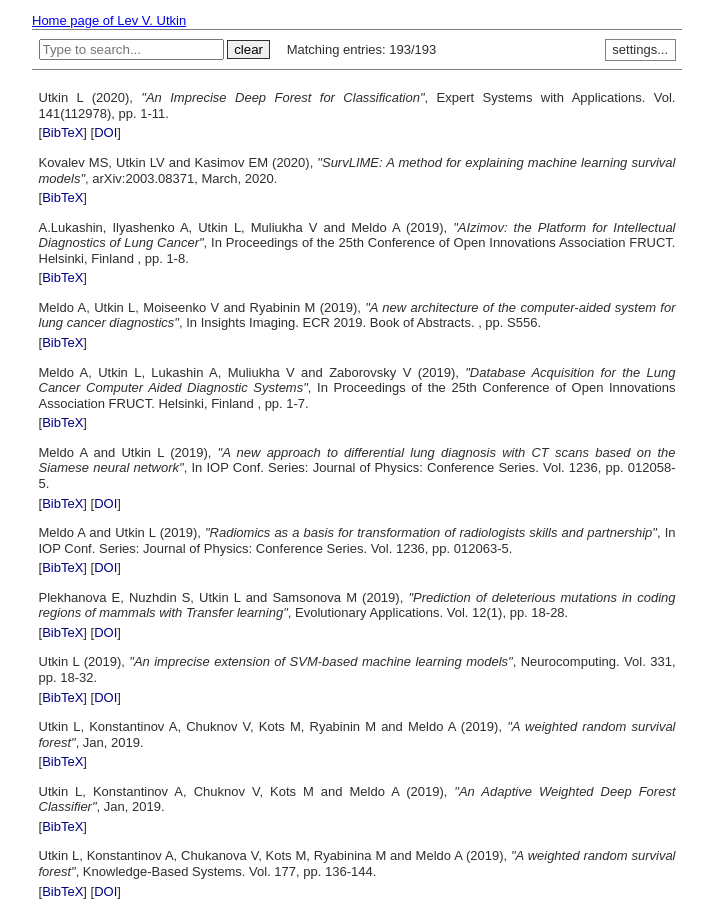
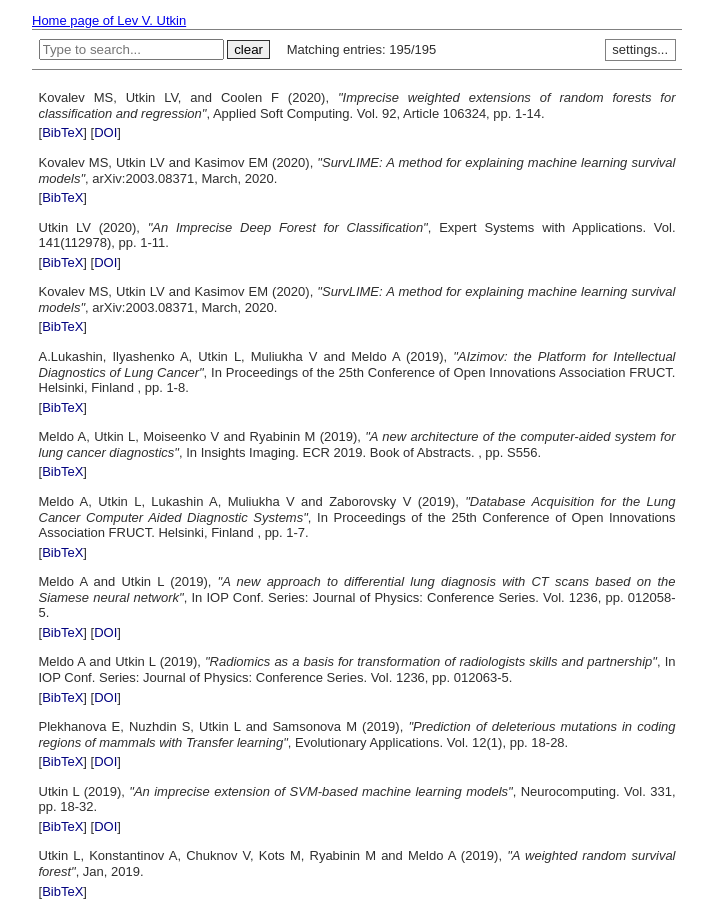
Before and after one commit to levutkin/levutkin.github.io, a Jekyll site: the page publications.html, which Jekyll copies as it is, in a window 1280 px wide and 900 px high. Shown: the whole window, without its empty margins (283-996 px from the left). Built offline with Jekyll 4.4.1, drawn with Linux system fonts in a browser that asks for light colours.

Commit message:
Update publications.html

```diff
--- a/publications.html
+++ b/publications.html
@@ -404,8 +404,37 @@ p.infolinks { margin: 0.3em 0em 0em 0em; padding: 0px; }
 </form>
 <table id="qs_table" border="1">
 <tbody>
+
+<tr id="Utkin-Kovalev-Coolen-2020" class="entry">
+	<td>Kovalev MS, Utkin LV, and Coolen F (2020), <i>"Imprecise weighted extensions of random forests for classification and regression"</i>, Applied Soft Computing.  Vol. 92, Article 106324, pp. 1-14.
+	<p class="infolinks"> [<a href="javascript:toggleInfo('Utkin-Kovalev-Coolen-2020','bibtex')">BibTeX</a>] [<a href="https://doi.org/10.1016/j.asoc.2020.106324" target="_blank">DOI</a>]</p>
+	</td>
+</tr>
+<tr id="bib_Utkin-Kovalev-Coolen-2020" class="bibtex noshow">
+<td><b>BibTeX</b>:
+<pre>
+
+@article{Utkin-Kovalev-Coolen-2020,
+  author  = {L.V. Utkin and M.S. Kovalev M.S. and F. Coolen},
+  journal = {Applied Soft Computing},
+  title   = {Imprecise weighted extensions of random forests for classification and regression},
+  year    = {2020},
+  number  = {Article 106324},
+  pages   = {1-14},
+  volume  = {92},
+  doi     = {10.1016/j.asoc.2020.106324},
+}
+</pre></td>
+
+<tr id="Kovalev-Utkin-Kasimov-20" class="entry">
+	<td> Kovalev MS, Utkin LV and Kasimov EM (2020), <i>"SurvLIME: A method for explaining machine learning survival models"</i>, arXiv:2003.08371, March, 2020.
+	<p class="infolinks"> [<a href="javascript:toggleInfo('Kovalev-Utkin-Kasimov-20','bibtex')">BibTeX</a>]
+</td>
+</tr>
+
+
 <tr id="Utkin-2020" class="entry">
-	<td>Utkin L (2020), <i>"An Imprecise Deep Forest for Classification"</i>, Expert Systems with Applications.  Vol. 141(112978), pp. 1-11.
+	<td>Utkin LV (2020), <i>"An Imprecise Deep Forest for Classification"</i>, Expert Systems with Applications.  Vol. 141(112978), pp. 1-11.
 	<p class="infolinks"> [<a href="javascript:toggleInfo('Utkin-2020','bibtex')">BibTeX</a>] [<a href="https://doi.org/10.1016/j.eswa.2019.112978" target="_blank">DOI</a>]</p>
 	</td>
 </tr>
```
